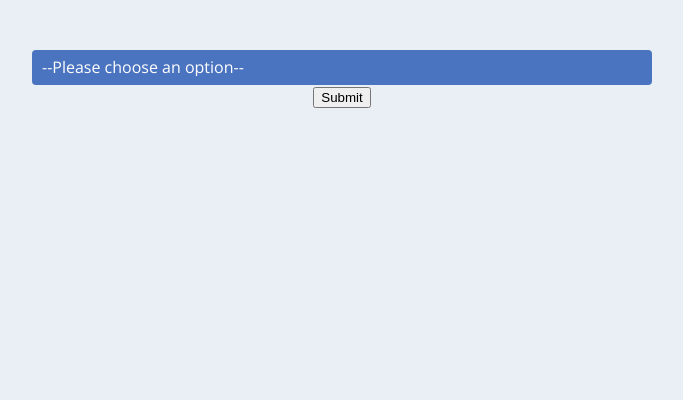
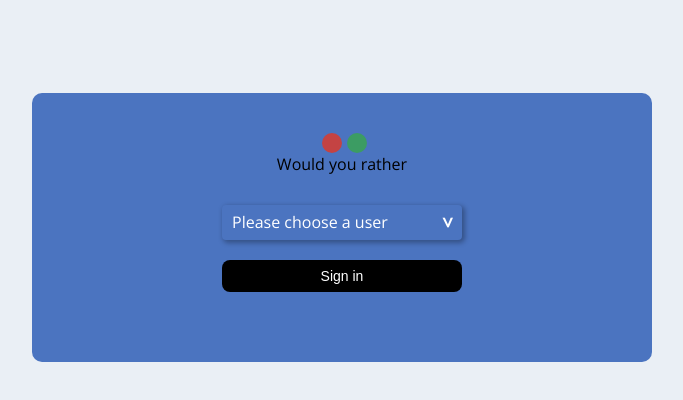
Before and after one commit to dont1000/reactnd-project-rather, a React (Create React App) app: page / in a window 1280 px wide. Shown: the top 400 px of the page, without its empty margins (298-981 px from the left). Built offline with nearby package versions, Linux system fonts and the light colour scheme.

Commit message:
feat: style  login view

```diff
--- a/src/App.scss
+++ b/src/App.scss
@@ -42,6 +42,7 @@ body{
     border:none;
     border-radius: 8px;
     box-shadow: none;
+    cursor: pointer;
 }
 
 .button__cta--staticCenter{
@@ -121,6 +122,8 @@ input[type="radio"]:checked + label:before {
     top:0;
     color:#fff;
     transform: rotate(-90deg);
+    pointer-events: none;
+
 }
 select {
     width:100%;
@@ -133,4 +136,32 @@ select {
     color: #fff;
     font-family: 'Open Sans', sans-serif;
     font-size: 16px;
+    outline: none;
+    box-shadow: 2px 2px 5px 1px rgba(0,0,0,0.3);
+     cursor: pointer;
 }
+
+
+.logo__circle__wrapper{
+    display:flex;
+    justify-content: center;
+    div{
+        color:#fff;
+        font-weight:600;
+    }
+}
+
+.logo__circle{
+    width:20px;
+    height:20px;
+    border-radius: 50%;
+    margin-left:5px;
+
+}
+
+.logo__circle--red{
+    background: $red;
+}
+.logo__circle--green{
+    background: $green;
+}
--- a/src/components/LogIn.js
+++ b/src/components/LogIn.js
@@ -1,7 +1,7 @@
 import React, { Component } from "react";
 import { connect } from "react-redux";
 import { addAuthedUser } from "../actions/authedUser";
-import "./Login.css";
+import "./Login.scss";
 
 
 class Login extends Component {
@@ -28,30 +28,47 @@ class Login extends Component {
   handleSubmit= (event) => {
     const { dispatch } = this.props;
     event.preventDefault();
-    console.log("handle siubmit")
     dispatch(addAuthedUser(this.state.option));
   }
 
   render() {
     return (
-      <div className="logIn">
-        <select value={this.state.value} onChange={this.handleChange}>
-          <option value="">--Please choose an option--</option>
-          {this.users.map((user) => (
-            <option value={user.id}>{user.name}</option>
-          ))}
-        </select>
-        <button onClick={this.handleSubmit}>Submit</button>
+      <div className="logIn__wrapper">
+        <div className="logo">
+          <div className="logo__circle__wrapper">
+            <div className="logo__circle logo__circle--red" />
+            <div className="logo__circle logo__circle--green" />
+          </div>
+          <div>Would you rather</div>
+        </div>
+        <div className="logIn ">
+          <div className="select__wrapper">
+            <select value={this.state.value} onChange={this.handleChange}>
+              <option value=""> Please choose a user </option>
+              {this.users.map((user) => (
+                <option key={user.id} value={user.id}>
+                  {user.name}
+                </option>
+              ))}
+            </select>
+          </div>
+          <div class="button__cta__wrapper--right">
+            <button
+              className="button__cta button__cta--static"
+              onClick={this.handleSubmit}
+            >
+              Sign in
+            </button>
+          </div>
+        </div>
       </div>
     );
   }
 }
 
-const maptoProp = ({authedUser}) => {
-return authedUser;
-}
 
-export default connect(maptoProp)(Login);
+
+export default connect()(Login);
 // select
 // cta
 // private route comp
--- a/src/components/Login.css
+++ /dev/null
@@ -1,4 +0,0 @@
-.logIn {
-    text-align: center;
-    margin-top:50px
-}
--- /dev/null
+++ b/src/components/Login.scss
@@ -0,0 +1,23 @@
+@import "../variables.module.scss";
+
+.logIn__wrapper{
+    display: flex;
+    flex-direction: column;
+    align-items: center;
+    margin-top: 15%;
+    background-color: $blue;
+    padding: 40px 0;
+    border-radius: 10px;;
+}
+
+.logIn {
+    width: 240px;
+    margin: 30px auto;
+    .button__cta--static{
+        width:240px;
+        width: 100%;
+        height: 32px;
+        margin-top: 20px;
+    }
+
+}
--- a/src/variables.module.scss
+++ b/src/variables.module.scss
@@ -12,6 +12,7 @@ $silver-light:#DFDFDF;
 
 $bronze:#C49043;
 $bronze-light:#E6AA51;
+$red: #C44343;
 
 
 :export{
@@ -19,4 +20,5 @@ $bronze-light:#E6AA51;
     green-light: $green-light;
     orange-light: $orange-light;
     gold: $gold;
+    red: $red;
 }
```
